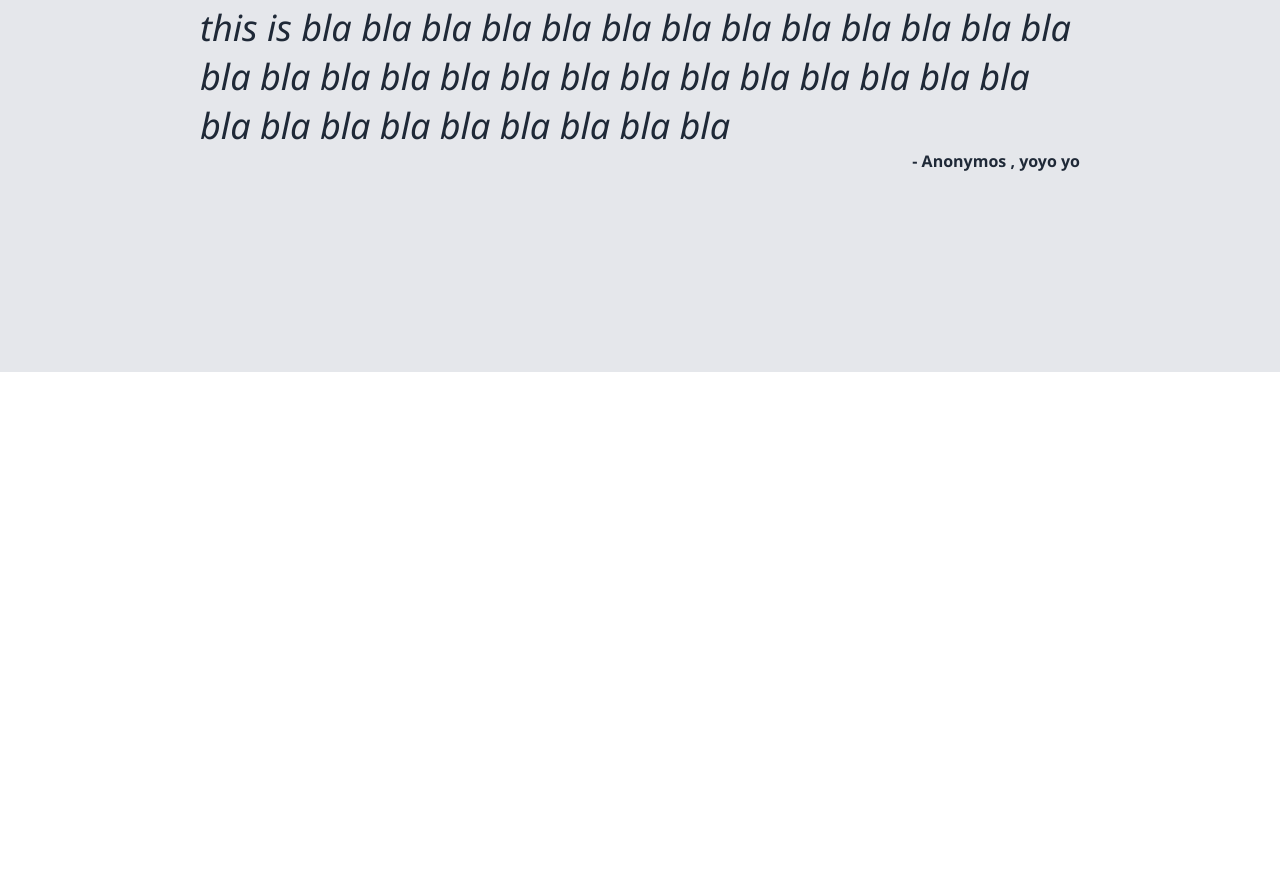
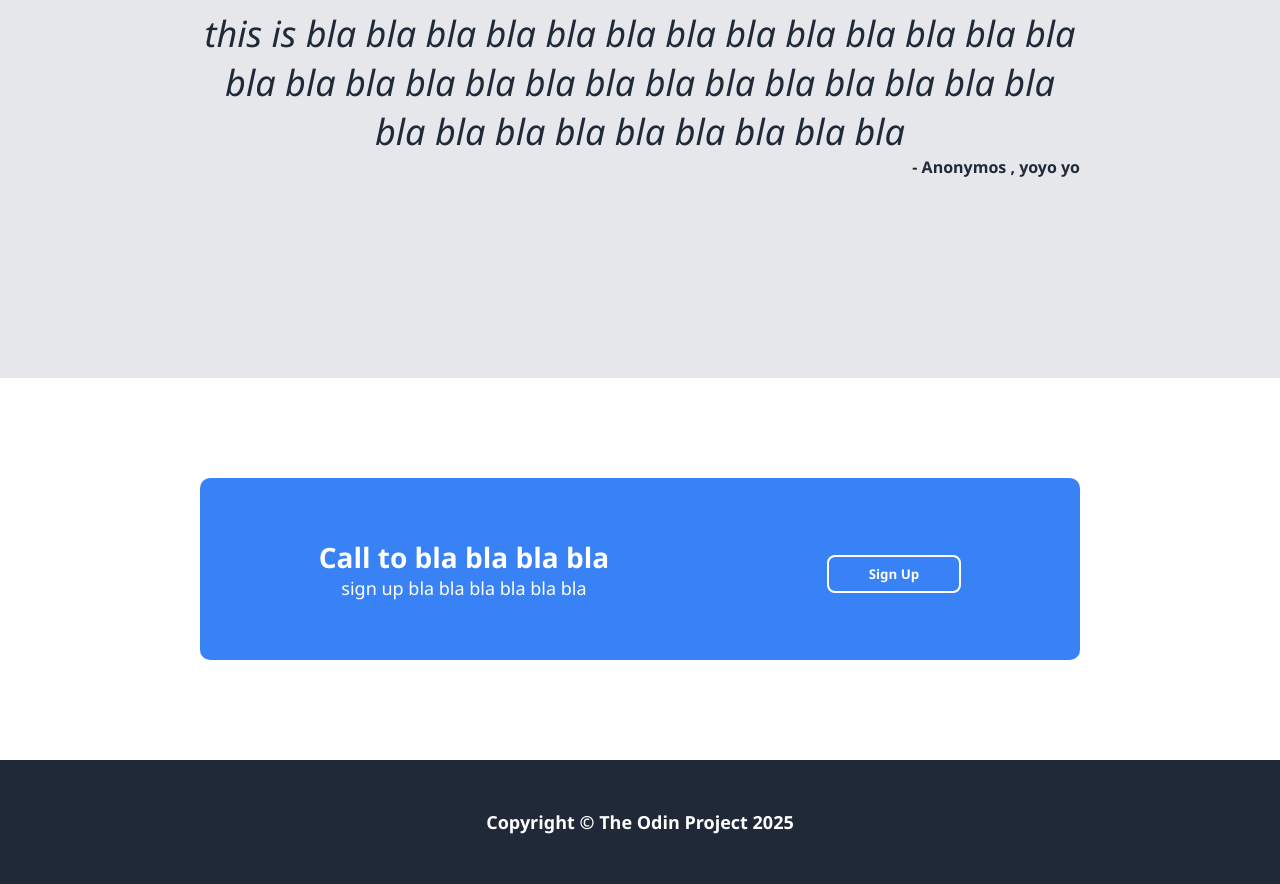
Before and after one commit to django-unchained-01/vitalait-landing-page, a plain HTML site: page index.html in a window 1280 px wide. Shown: the part 1261-2145 px from the top of the page. Before the commit the page ends 1633 px from the top, so only its background shows below. Drawn offline with Linux system fonts and the light colour scheme.

Commit message:
Feat: Added card section and footer - Created and styled the card section - Added HTML structure for the footer - Applied CSS styles to ensure proper layout and design of both sections

```diff
--- a/index.html
+++ b/index.html
@@ -26,14 +26,16 @@
                     This website is awesome
                 </div>
                 <div class="main-desc">
-                    This website has some subconteefezfzext that goes frfzeezfzfzzefzefzefzefzef ezfzfzeffzefzf zefezfezzefezfzefzezfzefezfzef hereunder the maindzadddddddddaaaaaaaaaaaaaaaaaaaa title. bla bla bla bla bla bla
+                    This website has some subconteefezfzext that goes frfzeezfzfzzefzefzefzefzef ezfzfzeffzefzf
+                    zefezfezzefezfzefzezfzefezfzef hereunder the maindzadddddddddaaaaaaaaaaaaaaaaaaaa title. bla bla bla
+                    bla bla bla
                 </div>
                 <button>
                     Sign Up
                 </button>
             </div>
             <div class="right-main">
-                <img src="img.png" >
+                <img src="img.png">
             </div>
         </div>
     </div>
@@ -76,16 +78,36 @@
                 </div>
             </div>
         </div>
+    </div>
 
     <div class="quote">
         <p class="quote-main">
-                this is bla bla bla bla bla bla bla bla bla bla bla bla bla bla bla bla bla bla bla bla bla bla bla bla bla bla bla bla bla bla bla bla bla bla bla bla
+            this is bla bla bla bla bla bla bla bla bla bla bla bla bla bla bla bla bla bla bla bla bla bla bla bla bla
+            bla bla bla bla bla bla bla bla bla bla bla
         </p>
         <span class="quote-author">
             - Anonymos , yoyo yo
         </span>
     </div>
+
+    <div class="card">
+        <div class="card-group">
+        <div class="card-title">
+            Call to bla bla bla bla
         </div>
+        <div class="card-desc">
+            sign up bla bla bla bla bla bla
+        </div>
+    </div>
+        <button class="card-button">
+            Sign Up
+        </button>
+    </div>
+
+    <div class="footer">
+        Copyright &#169; The Odin Project 2025
+    </div>
+
 </body>
 
 </html>
--- a/style.css
+++ b/style.css
@@ -1,4 +1,4 @@
-/*
+
 body {
     display: flex;
     flex-direction: column;
@@ -7,10 +7,6 @@ body {
     min-height: 100vh;
 }
 
-a {
-    text-decoration: none;
-}
-*/
 
 * {
     margin: 0;
@@ -78,9 +74,13 @@ img {
 button {
     background-color: #3882F6;
     color: white;
+    border: 2px solid #3882F6;
     border-radius: 8px;
-    padding: 5px;
+    padding: 8px;
+    padding-right: 40px;
+    padding-left: 40px;
     margin-top: 10px;
+    font-weight: bold;
 }
 
 /*         aaaaaaaaaaaaaaa          */
@@ -133,7 +133,6 @@ button {
     display: flex;
     padding: 200px;
     flex-direction: column;
-
 }
 
 .quote-main {
@@ -148,3 +147,48 @@ button {
     display: flex;
     justify-content: flex-end;
 }
+
+/* aaaaaaaaaaa */
+
+.card {
+    display: flex;
+    margin: 100px 200px;
+    padding: 60px;
+    border-radius: 10px;
+    justify-content: space-around;
+    align-items: center;
+    background-color: #3882F6;
+    gap: 100px;
+}
+
+.card-group {
+    display: flex;
+    flex-direction: column;
+    color: white;
+}
+
+.card-title {
+    font-weight: bold;
+    font-size: 28px;
+}
+
+.card-desc {
+    font-size: 18px;
+}
+
+.card-button {
+    border: 2px solid white;
+}
+
+/* aaaaaaaaaaaaaa */
+
+.footer {
+    display: flex;
+    justify-content: center;
+    align-items: center;
+    padding: 50px;
+    background-color: #1F2937;
+    color: white;
+    font-size: 18px;
+    font-weight: 600;
+}
```
Lines whose indentation alone changed are shown as unchanged.
